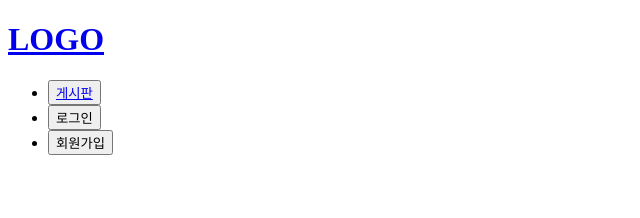
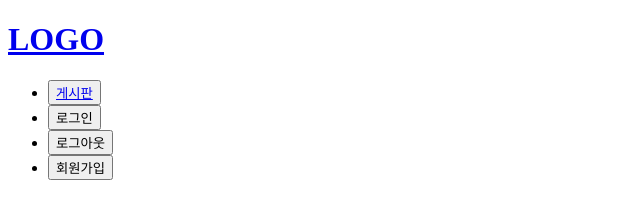
Before and after one commit to ko-yerin/mini-project-8, a website: page views/main.html in a window 1280 px wide. Shown: the whole page, without its empty margins (0-640 px from the left). Drawn offline with Linux system fonts and the light colour scheme.

Commit message:
로그아웃 만드는중

```diff
--- a/routes/user/index.js
+++ b/routes/user/index.js
@@ -39,6 +39,9 @@ router.post('/join', async (req, res) => {
         const prepare = []
         const [result] = await pool.execute(sql, prepare)
         // res.redirect('/user/welcome')
+        //이걸원래 try문 맨밑에 55번째 줄에 입력해주었다 그랬더니 동일아이디입력, 폰번호 11자리 노입력 했을때
+        //이미 존재하는 아이디라고 뜨는게 아니라 핸드폰번호를 다시입력해달라고떳다 나는 에러코드 경고창을 먼저띄우고싶다
+        //그래서 에러를 먼저읽어서 먼저 처리될수있게  맨위로 올려주었다
 
         if (tell.length != 11) {
             return res.send(alertmove('/user/join', '핸드폰번호를 다시입력해주세요'))
--- a/views/main.html
+++ b/views/main.html
@@ -13,6 +13,7 @@
     <ul>
         <li><a href="/board/list"><button>게시판</a></li></button>
         <li><a href="/user/login"><button>로그인</button></a></li>
+        <li><a href="/"><button>로그아웃</button></a></li>
         <li><a href="/user/join"><button>회원가입</button></a></li>
     </ul>
 </body>
```
